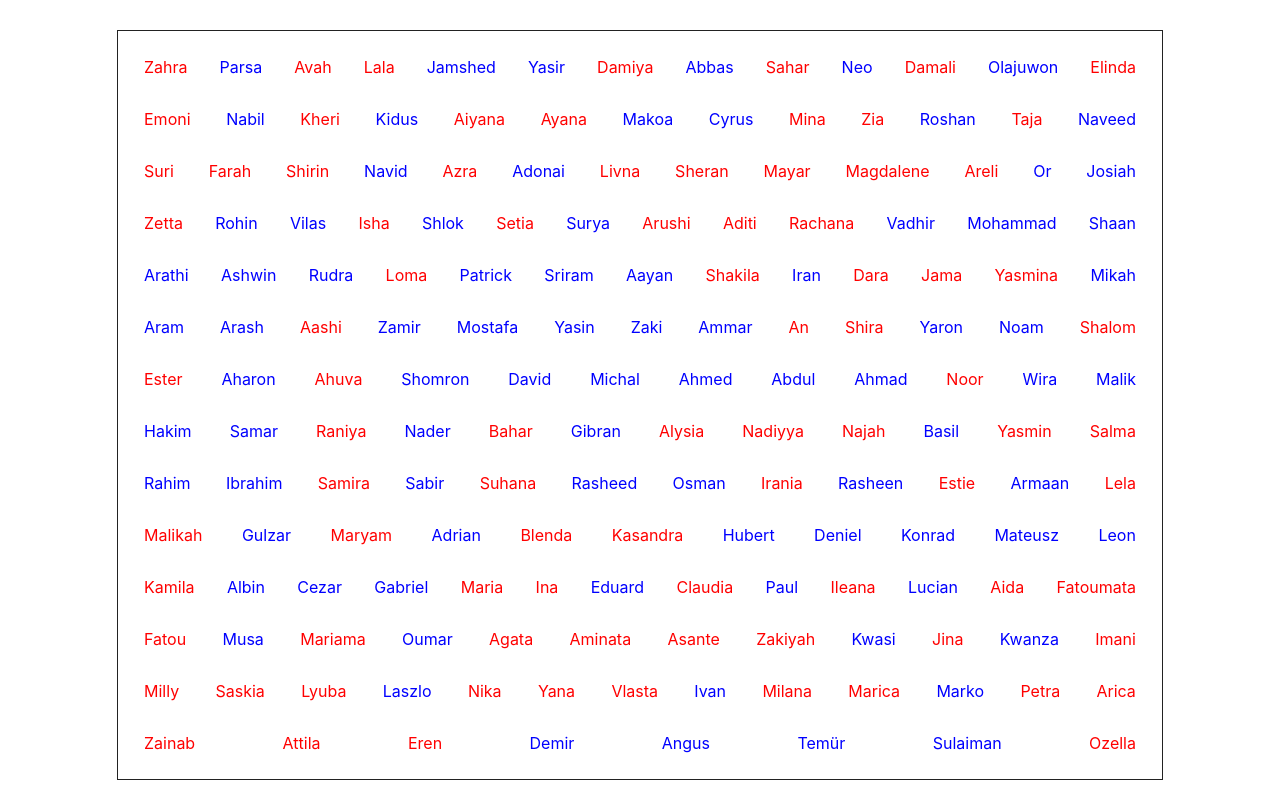
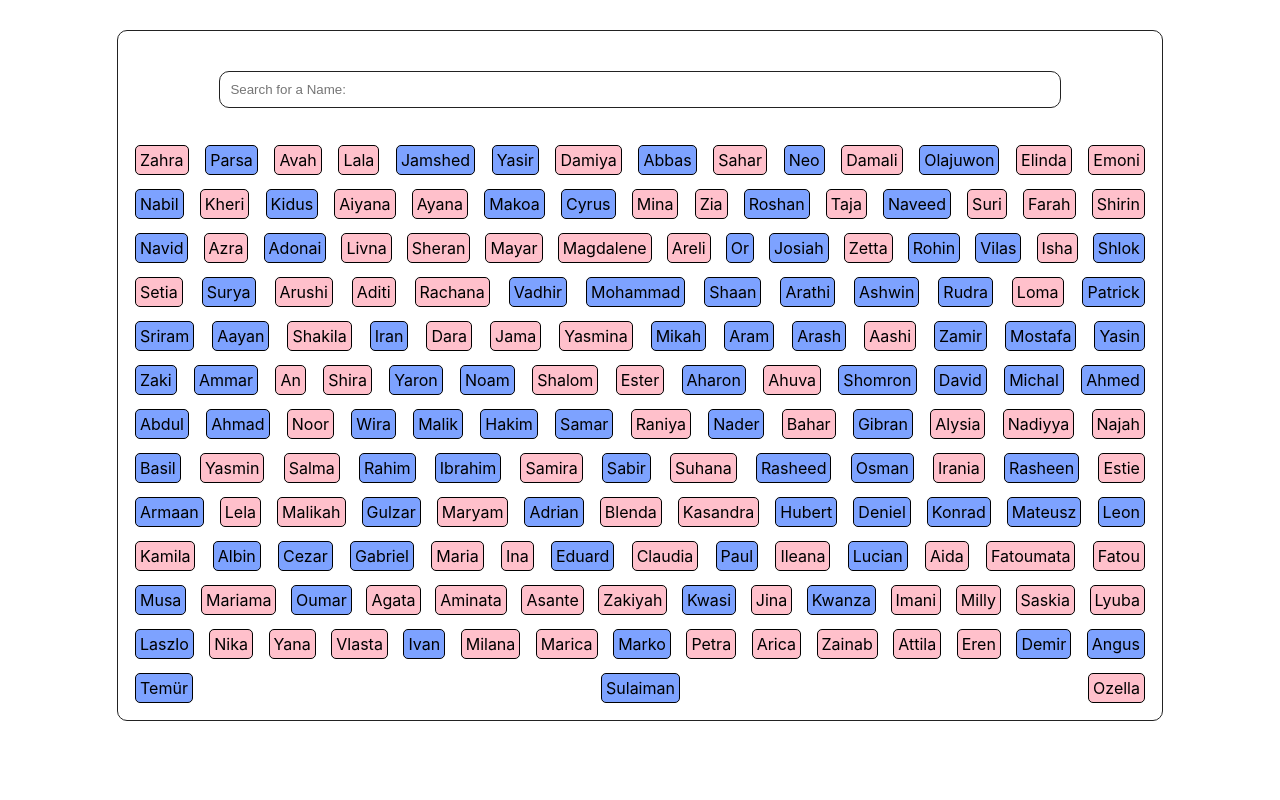
Before and after one commit to AdrianIlovan/baby-names-react, a React (Create React App) app: page / in a window 1280 px wide. Built offline with nearby package versions, Linux system fonts and the light colour scheme.

Commit message:
Level 2 In Progress

```diff
--- a/src/App.css
+++ b/src/App.css
@@ -1,9 +1,12 @@
 .container {
+  display:block;
   width: 80%;
   margin:auto;
   border: 1px solid #222;
   padding: 10px;
   margin-top: 30px;
+  border-radius: 10px;
+  margin-bottom: 30px;
 }
 
 .names {
@@ -12,16 +15,18 @@
   justify-content: space-between;
 }
 
-.names p {
-  margin: 16px;
+.male-names p {
+  margin: 7px;
+  border: 1px solid black;
+  background-color: rgb(125, 162, 255);
+  padding:4px;
+  border-radius: 5px;
 }
 
-.names div {}
-
-.male {
-  color: blue;
+.female-names p {
+  margin: 7px;
+  border: 1px solid black;
+  padding:4px;
+  background-color:pink;
+  border-radius: 5px;
 }
-
-.female {
-  color:red;
-}
--- a/src/App.js
+++ b/src/App.js
@@ -2,12 +2,15 @@ import React from 'react';
 import './App.css';
 import babyNamesData from './babyNamesData.json';
 import BabyNames from './BabyNames'
+//import SearchBar from './SearchBar';
 
 
 function App() {
   return (
     <div className="App">
+      {/* <SearchBar /> */}
       <BabyNames babyNamesData={babyNamesData}/>
+
     </div>
   );
 }
--- a/src/BabyNames.js
+++ b/src/BabyNames.js
@@ -1,12 +1,17 @@
-import React from "react";
+import React, { useState } from "react";
 
 const BabyNames = (props) => {
+    const [search, setSearch] = useState("");
+
     return(
         <div className="container">
+
+            <input className="container" type="text" placeholder="Search for a Name: "
+            onChange={e => setSearch(e.target.value)}></input>
             <div className="names">
             {props.babyNamesData.map((prop, key) => (
                 <div
-                    className={prop.sex === "m" ? "male" : "female"}>
+                    className={prop.sex === "m" ? "male-names" : "female-names"}>
                     <p key={prop.id}>
                     {prop.name}</p>
                 </div>
```
Also changed, not shown: src/SearchBar.js (added, +20 -0 lines).
